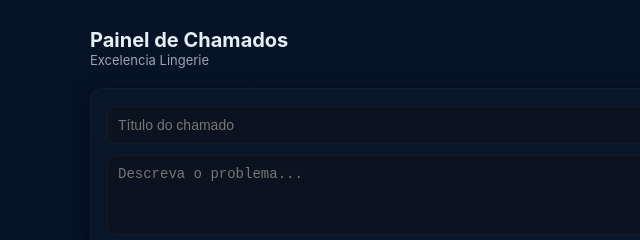
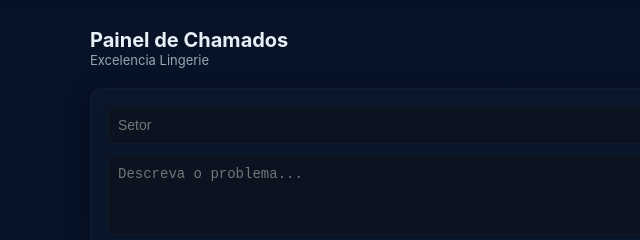
Before and after one commit to Matheussousa282/Chamados, a website: page public/index.html in a window 1280 px wide. Shown: the top 240 px of the page, 0-640 px from the left. Drawn offline with nearby package versions, Linux system fonts and the light colour scheme; no server answers.

Commit message:
Add files via upload

```diff
--- a/public/index.html
+++ b/public/index.html
@@ -89,7 +89,7 @@
   <section class="card">
     <form id="ticketForm" class="col" onsubmit="return false;">
       <div class="form-row gap">
-        <input type="text" id="titleInput" placeholder="Título do chamado" required />
+        <input type="text" id="titleInput" placeholder="Setor" required />
         <select id="prioritySelect" style="width:160px">
           <option value="normal">Prioridade: Normal</option>
           <option value="alta">Prioridade: Alta</option>
```
